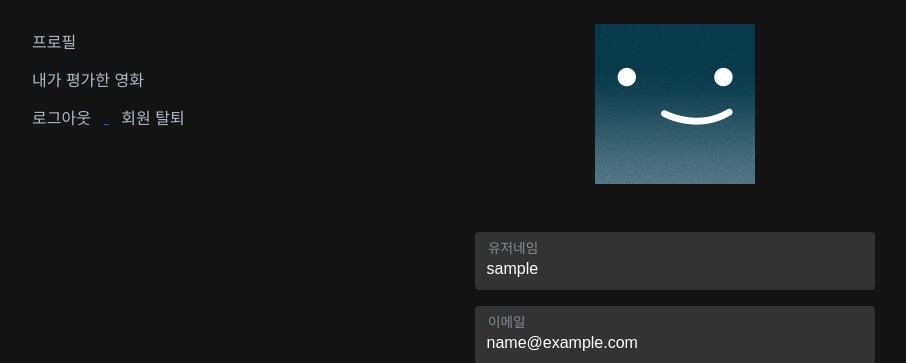
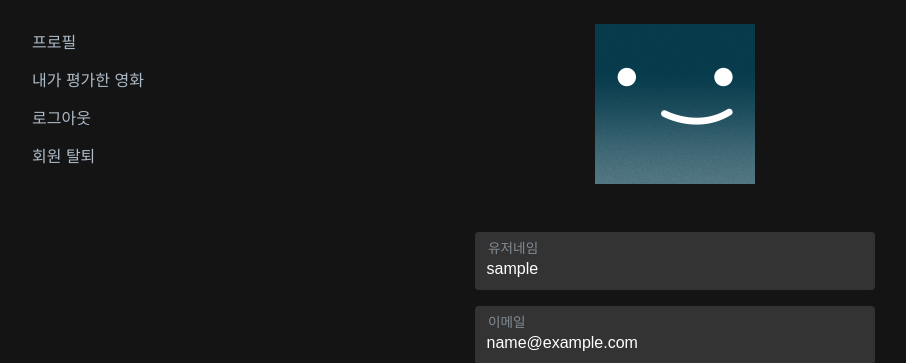
Before and after one commit to bolonge/green_cinema, a Django app: page /user/ in a window 1280 px wide. Shown: the part 156-519 px from the top of the page, without its empty margins (51-957 px from the left). Run offline with Django 4.2, Linux system fonts and the light colour scheme; the visitor is signed in with stand-in values (Sample User, id 1); data that the repository does not hold is empty.

Commit message:
user button style

```diff
--- a/green_cinema/templates/user/user.html
+++ b/green_cinema/templates/user/user.html
@@ -21,12 +21,16 @@
         <div class="button-wrapper">
           <span class="btn btn-link list-btn" onclick="go_profile_list(this)">내가 평가한 영화</span>
         </div>
-        <a href="/logout" class="button-wrapper">
-          <span class="btn btn-link list-btn">로그아웃</span>
-        </a>
-        <a href="/user/delete" class="button-wrapper">
-          <span class="btn btn-link list-btn">회원 탈퇴</span>
-        </a>
+        <div class="button-wrapper">
+          <a href="/logout">
+            <span class="btn btn-link list-btn">로그아웃</span>
+          </a>
+        </div>
+        <div class="button-wrapper">
+          <a href="/user/delete" class="button-wrapper">
+            <span class="btn btn-link list-btn">회원 탈퇴</span>
+          </a>
+        </div>
       </div>
       <div class="main-wrapper">
         <div id="my_profile" class="profile-wrapper d-flex">
```
